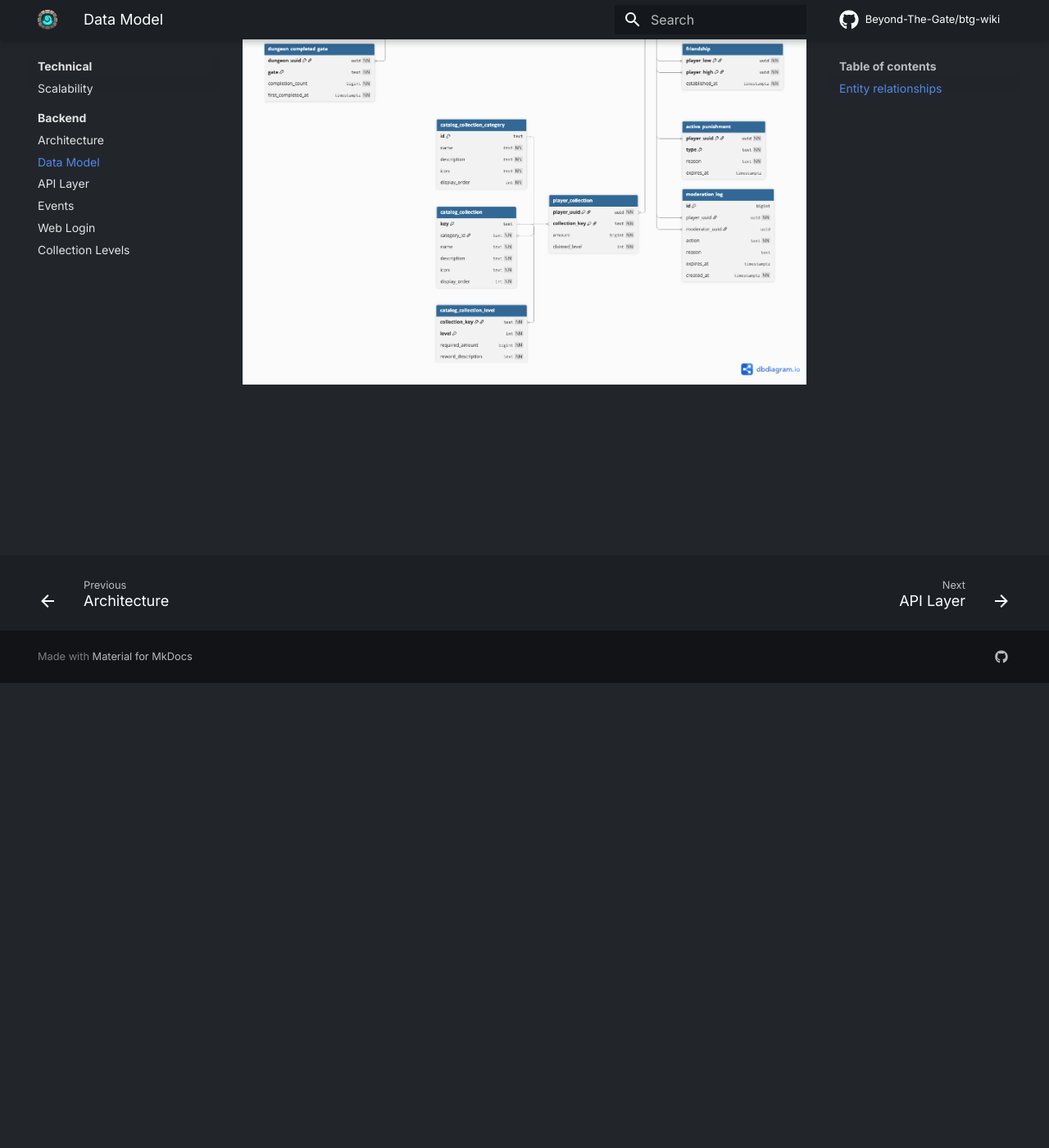
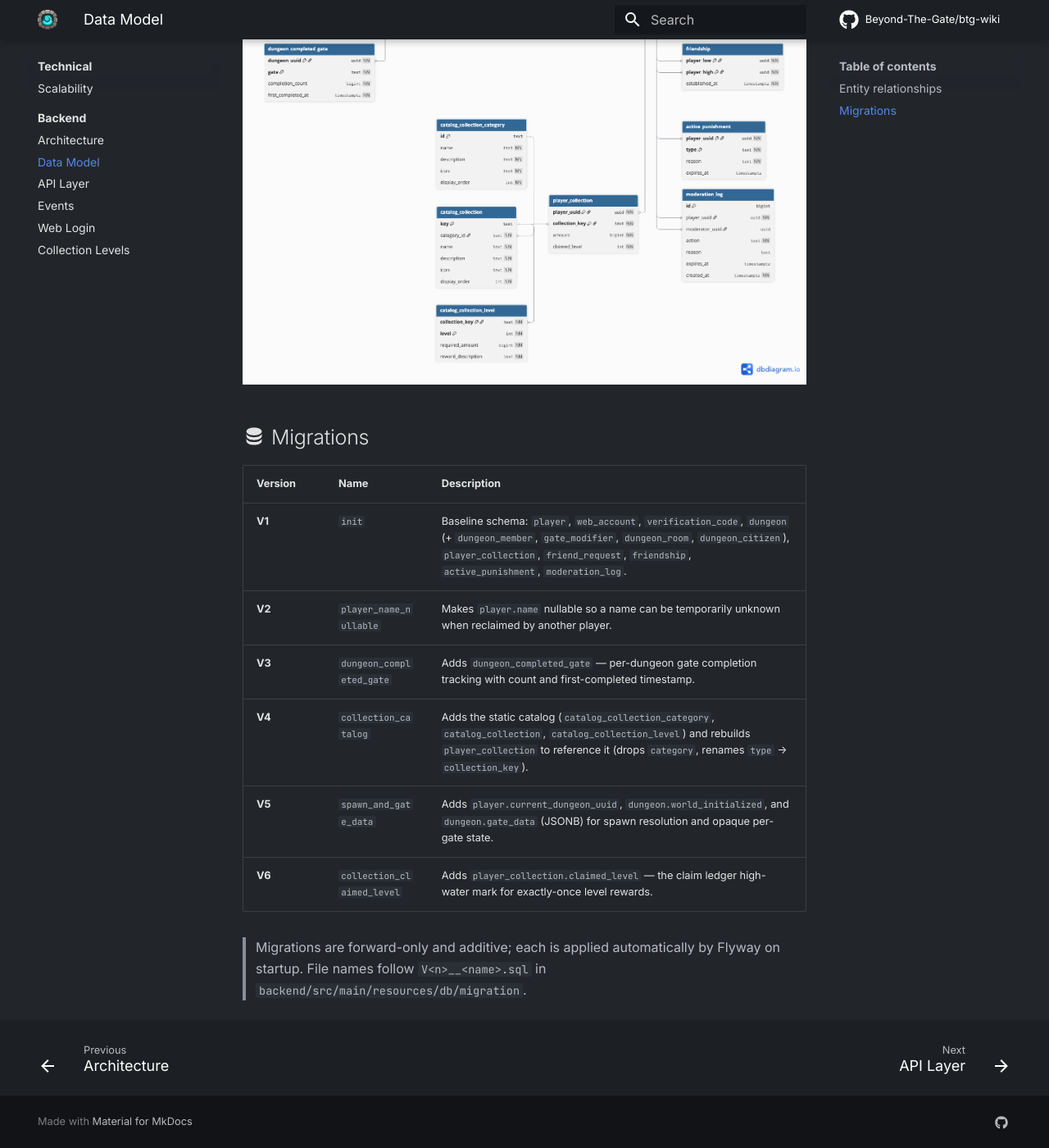
Before and after one commit to Beyond-The-Gate/btg-wiki, an MkDocs documentation site: the page built from docs/technical/backend/data-model.md, in a window 1280 px wide and 1400 px high, scrolled down 567 px. Shown: the whole window at 82% size. Built offline with MkDocs 1.6.1 and Material for MkDocs 9.7.7, drawn with Linux system fonts in a browser that asks for light colours; comment, search, counter and statistics services are not loaded.

Commit message:
Add migrations section to data model documentation
Added a migrations section detailing schema versions and changes.

```diff
--- a/docs/technical/backend/data-model.md
+++ b/docs/technical/backend/data-model.md
@@ -5,3 +5,16 @@ PostgreSQL, owned by Flyway.
 ## :material-sitemap: Entity relationships
 
 [![Entity relationship diagram](../../assets/data-model.png){ loading=lazy }](../../assets/data-model.png)
+
+## :material-database: Migrations
+
+| Version | Name | Description |
+|---|---|---|
+| **V1** | `init` | Baseline schema: `player`, `web_account`, `verification_code`, `dungeon` (+ `dungeon_member`, `gate_modifier`, `dungeon_room`, `dungeon_citizen`), `player_collection`, `friend_request`, `friendship`, `active_punishment`, `moderation_log`. |
+| **V2** | `player_name_nullable` | Makes `player.name` nullable so a name can be temporarily unknown when reclaimed by another player. |
+| **V3** | `dungeon_completed_gate` | Adds `dungeon_completed_gate` — per-dungeon gate completion tracking with count and first-completed timestamp. |
+| **V4** | `collection_catalog` | Adds the static catalog (`catalog_collection_category`, `catalog_collection`, `catalog_collection_level`) and rebuilds `player_collection` to reference it (drops `category`, renames `type` → `collection_key`). |
+| **V5** | `spawn_and_gate_data` | Adds `player.current_dungeon_uuid`, `dungeon.world_initialized`, and `dungeon.gate_data` (JSONB) for spawn resolution and opaque per-gate state. |
+| **V6** | `collection_claimed_level` | Adds `player_collection.claimed_level` — the claim ledger high-water mark for exactly-once level rewards. |
+
+> Migrations are forward-only and additive; each is applied automatically by Flyway on startup. File names follow `V<n>__<name>.sql` in `backend/src/main/resources/db/migration`.
```
